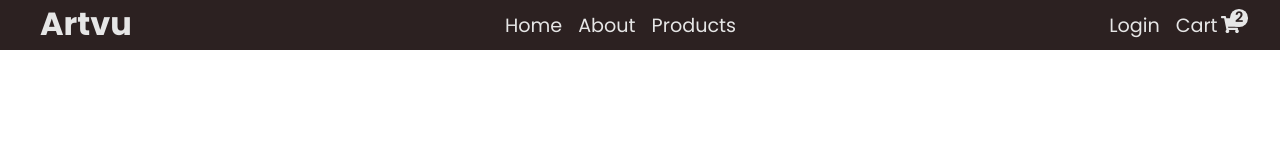
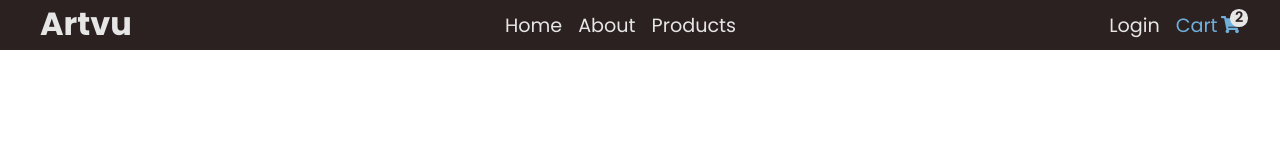
Before and after one commit to EnFlorian/artvu-ecom, a React (Create React App) app: page /cart in a window 1280 px wide. Shown: the top 160 px of the page. Built offline with nearby package versions, Linux system fonts and the light colour scheme.

Commit message:
Feat: Added highlighting to links

```diff
--- a/src/components/Navbar/Navbar.scss
+++ b/src/components/Navbar/Navbar.scss
@@ -30,6 +30,11 @@
     }
   }
 
+  &__navlink > .active,
+  &__navlink.active {
+    color: var(--clr-accent-dark);
+  }
+
   &__shopping-cart-wrapper {
     display: flex;
     align-items: center;
@@ -46,6 +51,7 @@
   }
 
   &__shopping-cart-count {
+    color: inherit;
     position: absolute;
     bottom: 0.5rem;
     right: -0.5rem;
--- a/src/components/Navbar/Navbar.tsx
+++ b/src/components/Navbar/Navbar.tsx
@@ -1,5 +1,5 @@
 import "./Navbar.scss";
-import { Link } from "react-router-dom";
+import { NavLink } from "react-router-dom";
 import { FaShoppingCart } from "react-icons/fa";
 import { GiHamburgerMenu } from "react-icons/gi";
 import { openModal, openMobileNav } from "../../state/UiSlice";
@@ -15,17 +15,17 @@ const Navbar = () => {
     <nav className="navbar">
       <div className="navbar__wrapper container">
         <h1 className="navbar__logo">
-          <Link to="/">Artvu</Link>
+          <NavLink to="/">Artvu</NavLink>
         </h1>
         <ul className="navbar__navlinks navbar__main-links">
           <li className="navbar__navlink">
-            <Link to="/">Home</Link>
+            <NavLink to="/">Home</NavLink>
           </li>
           <li className="navbar__navlink">
-            <Link to="/about">About</Link>
+            <NavLink to="/about">About</NavLink>
           </li>
           <li className="navbar__navlink ">
-            <Link to="/products">Products</Link>
+            <NavLink to="/products">Products</NavLink>
           </li>
         </ul>
         <ul className="navbar__navlinks">
@@ -34,12 +34,14 @@ const Navbar = () => {
               Login
             </button>
           </li>
-          <li className="navbar__navlink">
-            <Link to="/cart">Cart</Link>
-            <div className="navbar__shopping-cart-wrapper">
-              <FaShoppingCart className="navbar__shopping-cart"></FaShoppingCart>
-              <p className="navbar__shopping-cart-count">{items.length}</p>
-            </div>
+          <li>
+            <NavLink to="/cart" className="navbar__navlink">
+              Cart
+              <div className="navbar__shopping-cart-wrapper">
+                <FaShoppingCart className="navbar__shopping-cart" />
+                <p className="navbar__shopping-cart-count">{items.length}</p>
+              </div>
+            </NavLink>
           </li>
           <li className="navbar__navlink navbar__mobile-menu" onClick={() => dispatch(openMobileNav())}>
             <GiHamburgerMenu className="navbar__mobile-menu-btn" />
--- a/src/state/ProductSlice.ts
+++ b/src/state/ProductSlice.ts
@@ -11,7 +11,7 @@ const initialState: IProductState = {
 
 export const productSlice = createSlice({
   name: "product",
-  initialState,
+  initialState: initialState,
   reducers: {
     setProducts: (state, action) => {
       state.products = action.payload;
```
